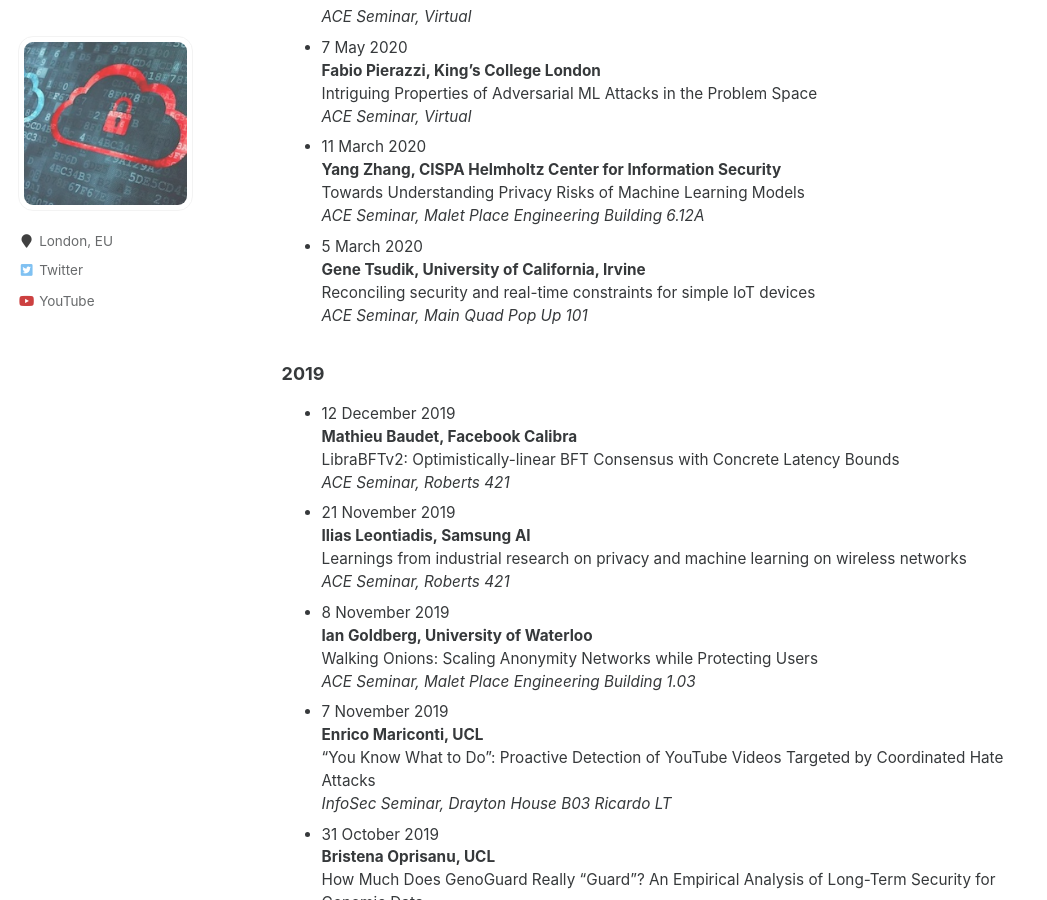
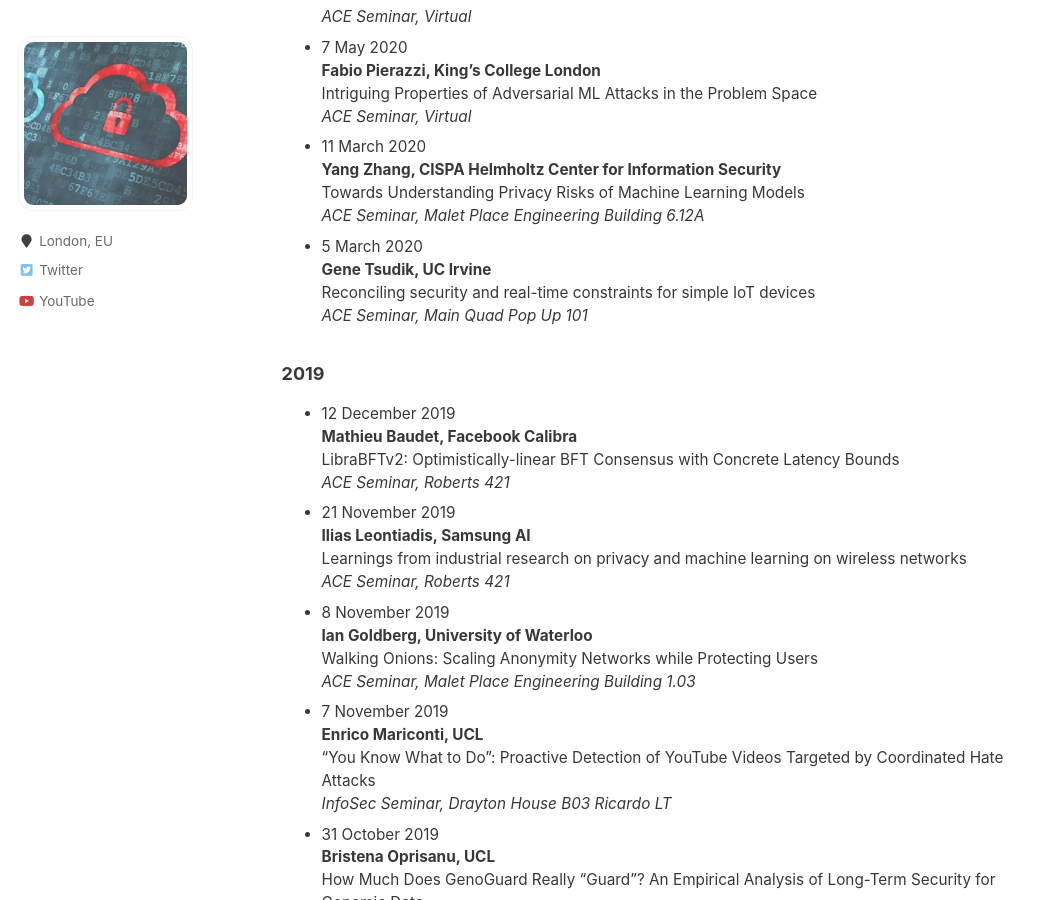
Before and after one commit to uclisec/uclisec.github.io, a Jekyll site: the page built from _pages/seminars.md, in a window 1280 px wide and 900 px high, scrolled down 2530 px. Shown: the whole window, without its empty margins (0-1047 px from the left). Built offline with Jekyll 4.4.1, drawn with Linux system fonts in a browser that asks for light colours; some of the changed text lies outside the part shown.

Commit message:
past seminars

```diff
--- a/_pages/seminars.md
+++ b/_pages/seminars.md
@@ -101,7 +101,7 @@
 Towards Understanding Privacy Risks of Machine Learning Models
 *ACE Seminar, Malet Place Engineering Building 6.12A*
 * 5 March 2020
-**Gene Tsudik, University of California, Irvine**
+**Gene Tsudik, UC Irvine**
 Reconciling security and real-time constraints for simple IoT devices
 *ACE Seminar, Main Quad Pop Up 101*
 
```
Also changed, not shown: other parts of _pages/seminars.md (+1 -1 lines).
